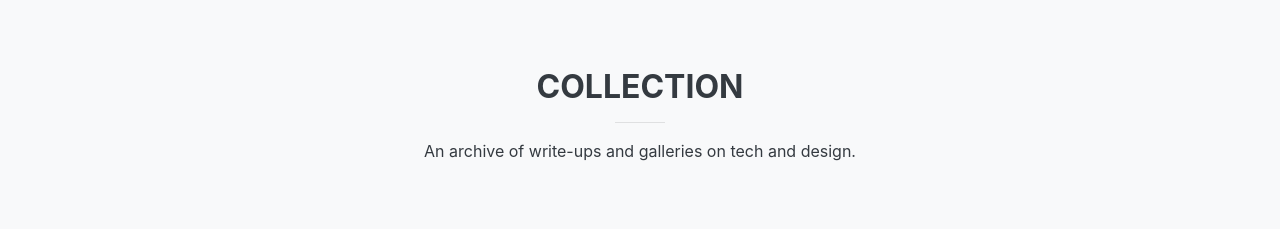
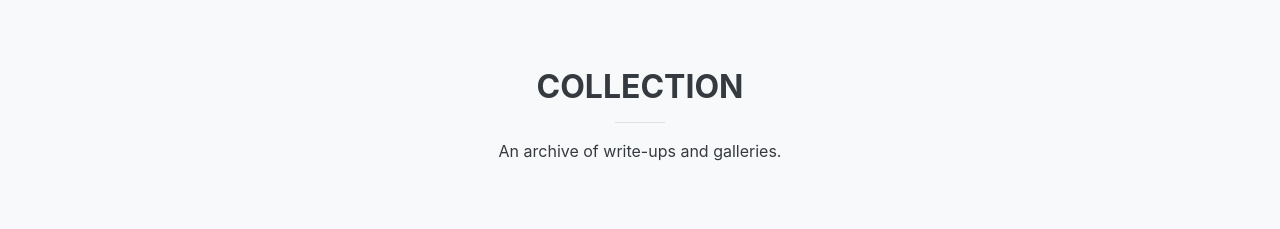
Before and after one commit to senkaku25/SpreadDesign, a website with bundled scripts: page index.html in a window 1280 px wide. Shown: the part 860-1089 px from the top of the page. Built offline with nearby package versions, Linux system fonts and the light colour scheme.

Commit message:
changed description of collections

```diff
--- a/index.html
+++ b/index.html
@@ -81,7 +81,7 @@
             </h2>
             <hr>
             <p>
-                An archive of write-ups and galleries on tech and design.
+                An archive of write-ups and galleries.
             </p>
         </div>
     </section>
```
